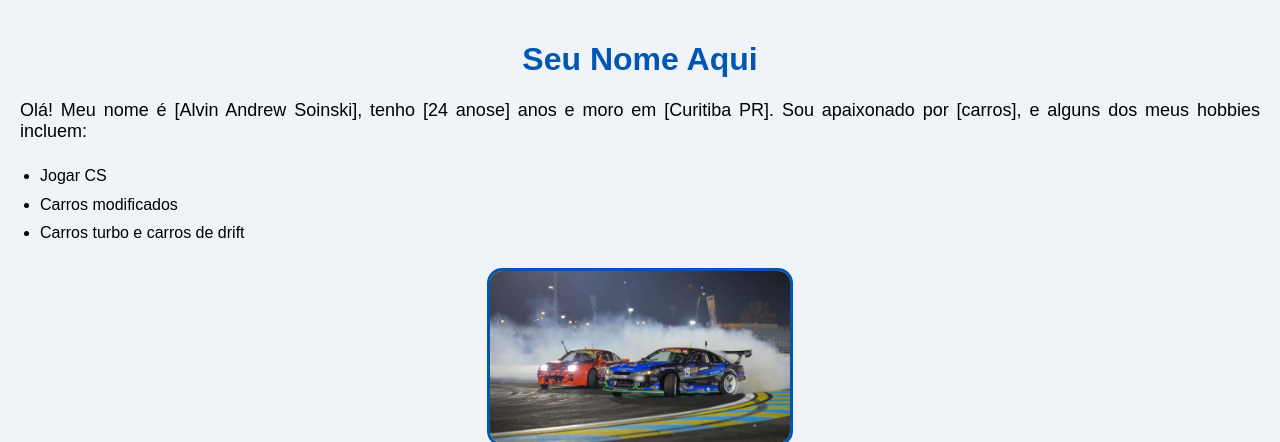
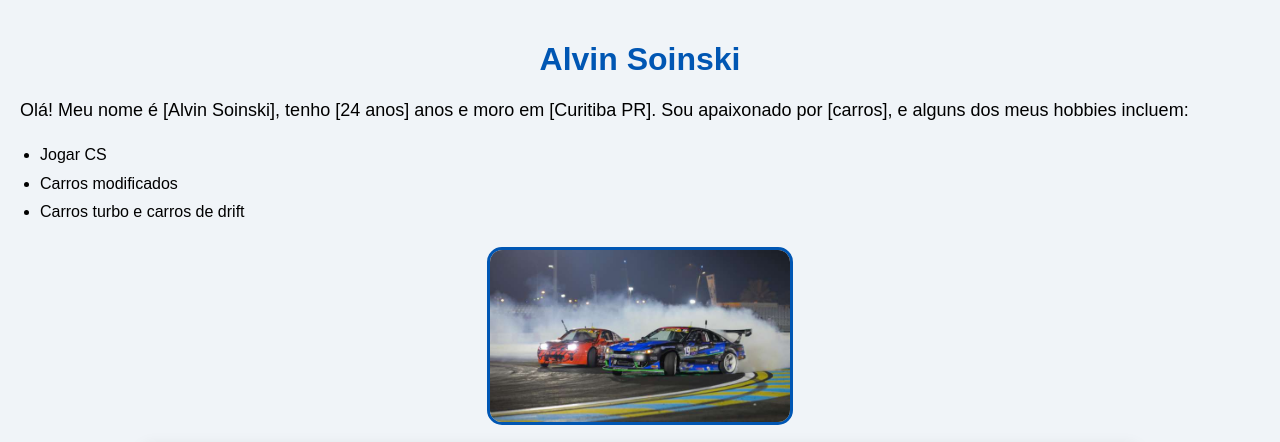
Before and after one commit to AlvinSSki/AlvinSoinski, a plain HTML site: page TrabFacul/index.html in a window 1280 px wide. Shown: the top 442 px of the page. Drawn offline with Linux system fonts and the light colour scheme.

Commit message:
Update index.html

```diff
--- a/TrabFacul/index.html
+++ b/TrabFacul/index.html
@@ -3,12 +3,12 @@
 <head>
     <meta charset="UTF-8" />
     <meta name="viewport" content="width=device-width, initial-scale=1" />
-    <title>Apresentação do Aluno</title>
+    <title>Apresentação Alvin</title>
     <link rel="stylesheet" href="styles.css" />
 </head>
 <body>
-    <h1>Seu Nome Aqui</h1>
-    <p>Olá! Meu nome é [Alvin Andrew Soinski], tenho [24 anose] anos e moro em [Curitiba PR]. Sou apaixonado por [carros], e alguns dos meus hobbies incluem:</p>
+    <h1>Alvin Soinski</h1>
+    <p>Olá! Meu nome é [Alvin Soinski], tenho [24 anos] anos e moro em [Curitiba PR]. Sou apaixonado por [carros], e alguns dos meus hobbies incluem:</p>
     <ul>
         <li>Jogar CS</li>
         <li>Carros modificados</li>
```
